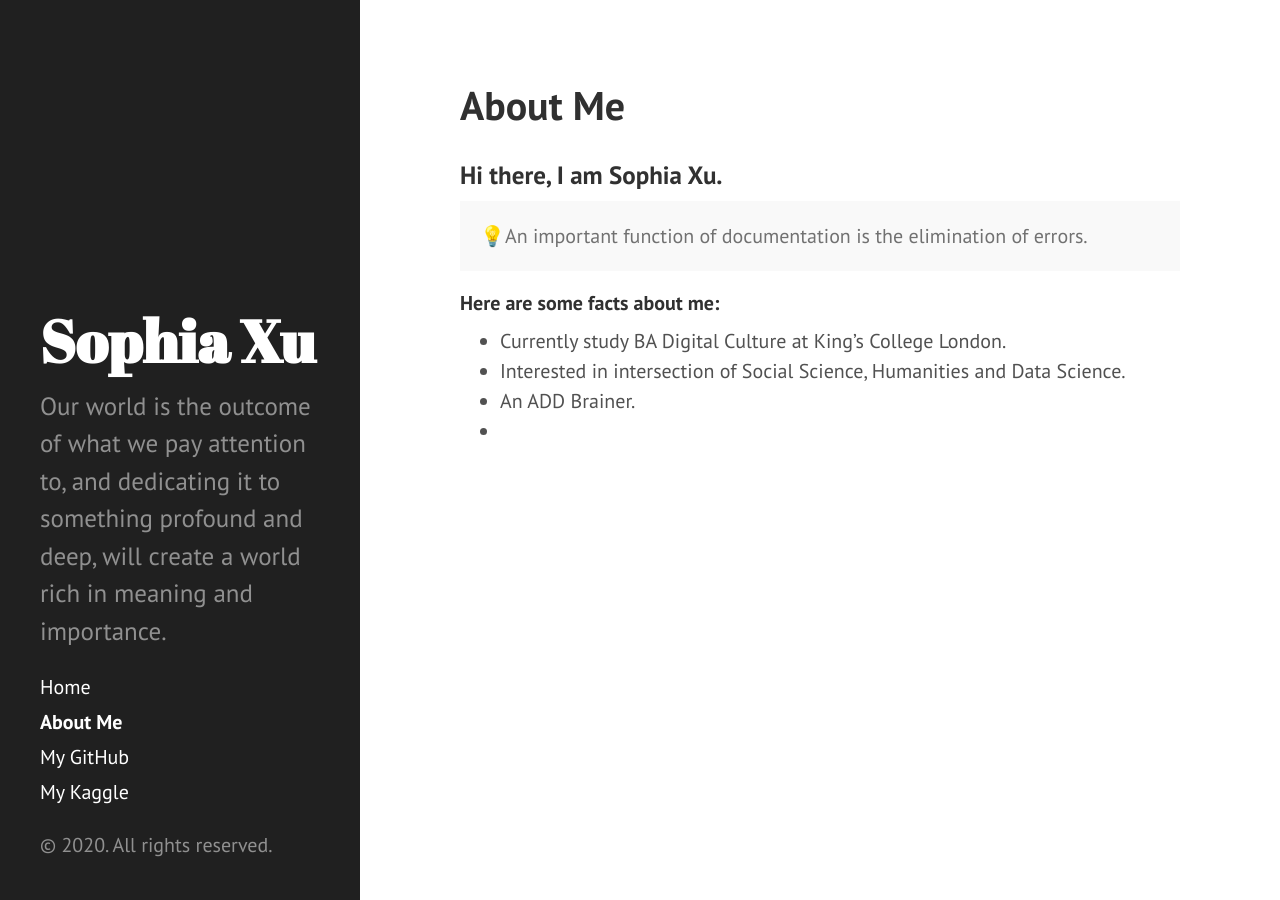
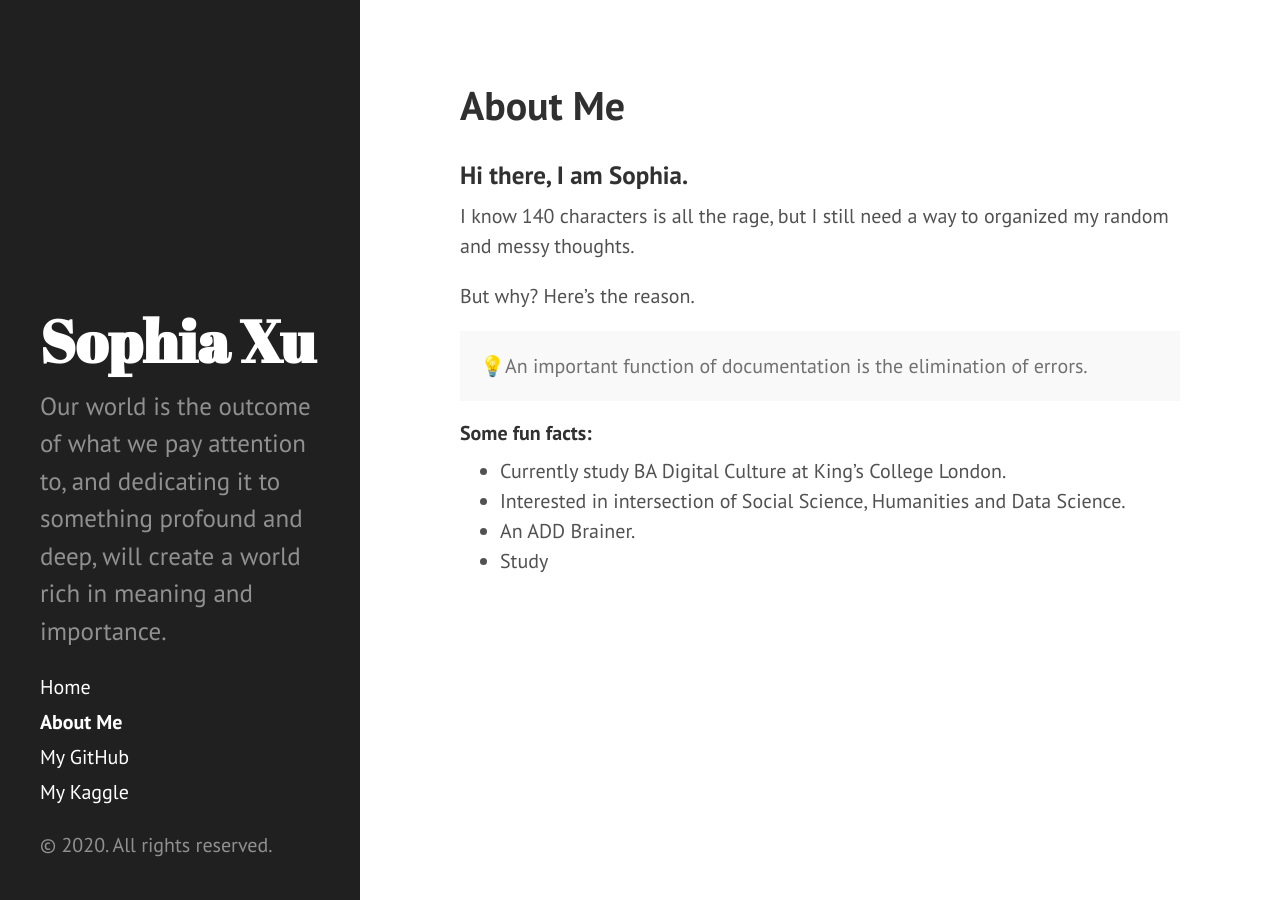
Before and after one commit to philosofia/philosofia.github.io, a Jekyll site: the page built from about.md, in a window 1280 px wide. Built offline with Jekyll 4.4.1, drawn with Linux system fonts in a browser that asks for light colours.

Commit message:
Update about.md

```diff
--- a/about.md
+++ b/about.md
@@ -3,16 +3,19 @@ layout: page
 title: About Me
 ---
 
-### Hi there, I am Sophia Xu.
+### Hi there, I am Sophia.
+I know 140 characters is all the rage, but I still need a way to organized my random and messy thoughts.
+
+But why? Here's the reason.
 
 <p class="message">
   💡An important function of documentation is the elimination of errors.
 </p>
 
 
-##### Here are some facts about me:
+##### Some fun facts:
 
 * Currently study BA Digital Culture at King's College London.
 * Interested in intersection of Social Science, Humanities and Data Science.
 * An ADD Brainer.
-*
+* Study
```
